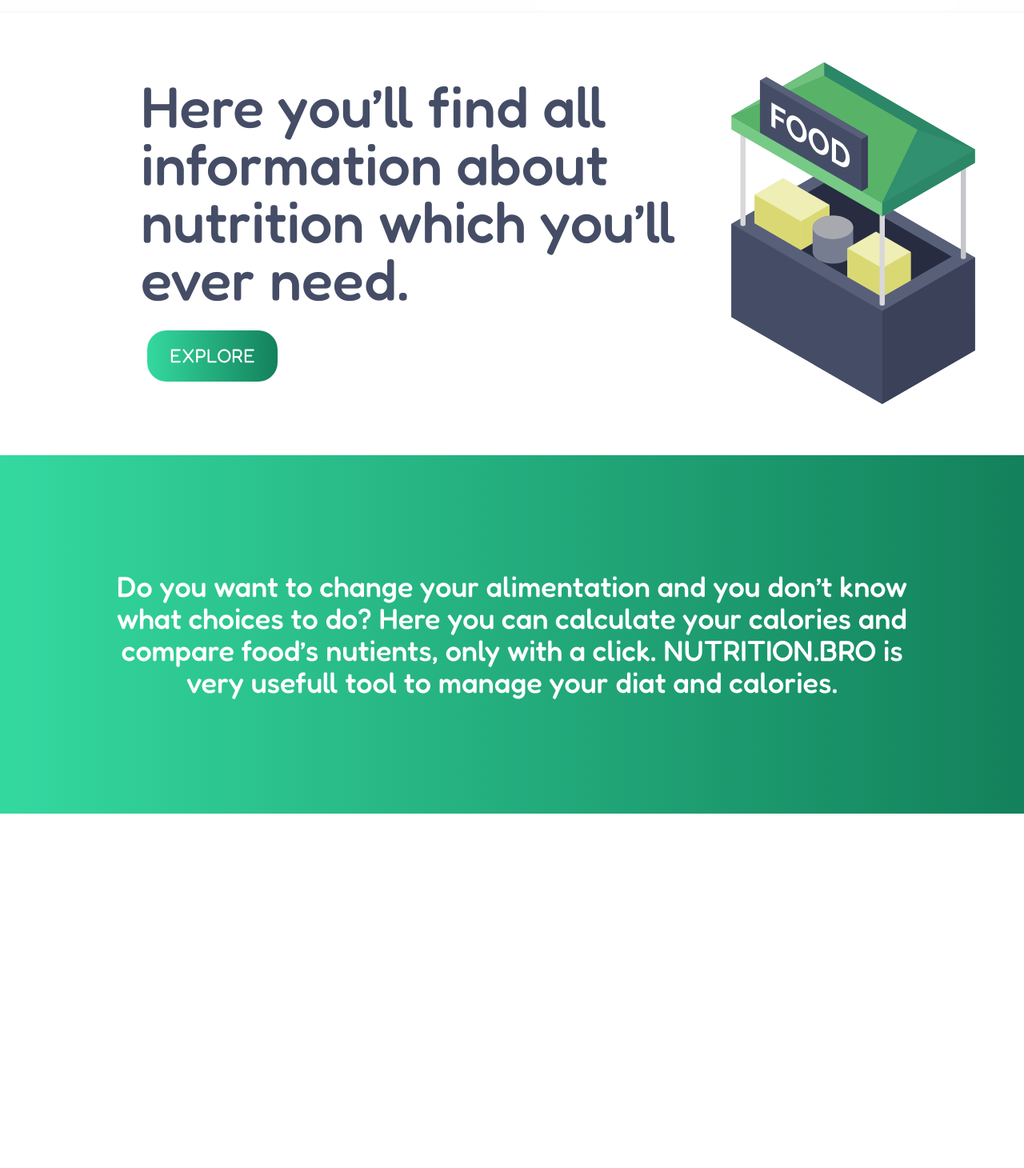
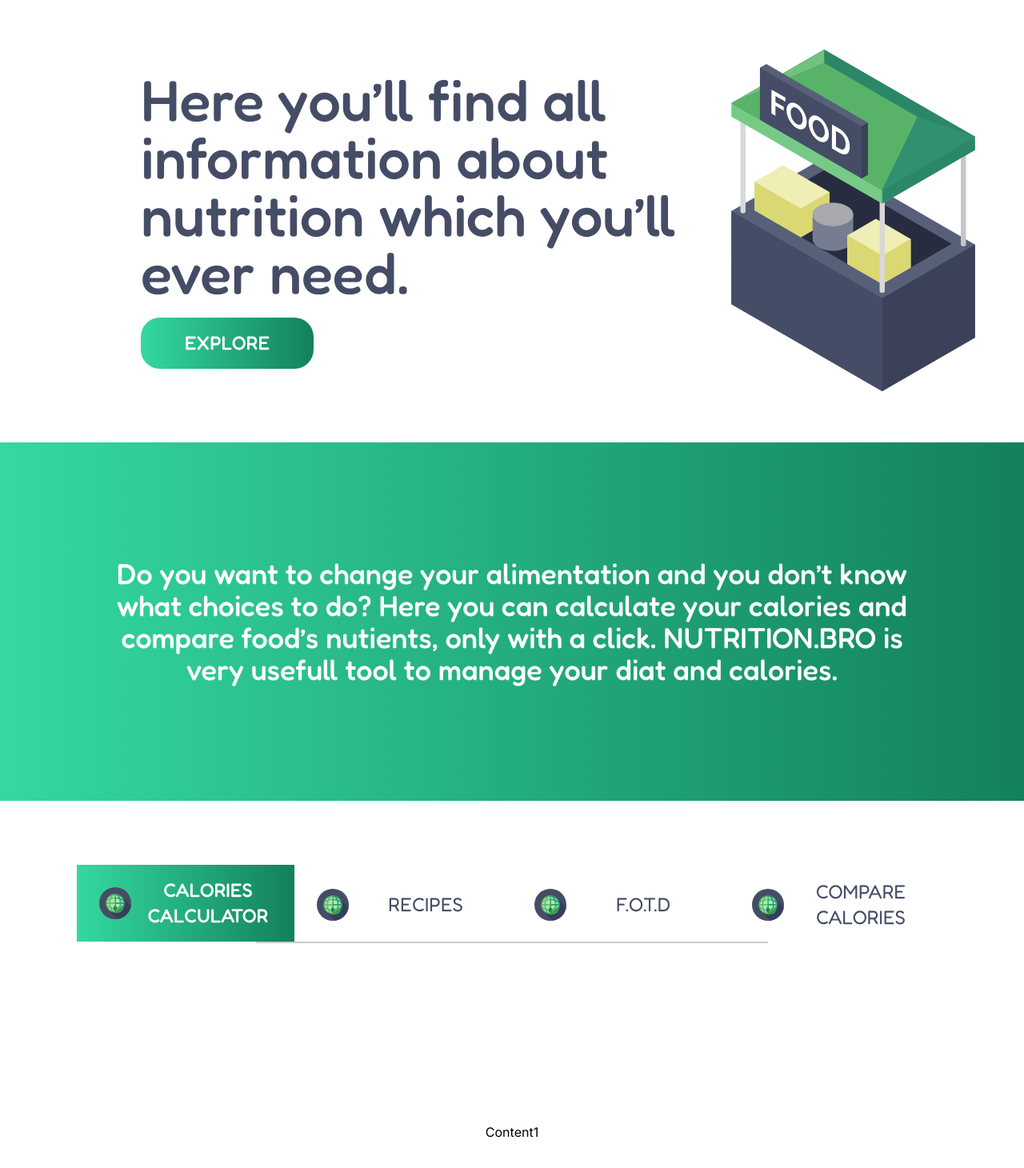
Before and after one commit to pricope-marius-andrei/Nutrition.Bro, a Next.js app in the folder nutrition.bro/: page / in a window 1280 px wide. Shown: the part 82-1542 px from the top of the page at 80% size. Before the commit the page ends 1099 px from the top, so only its background shows below. Built offline with nearby package versions, Linux system fonts and the light colour scheme.

Commit message:
create the menu for the home page

```diff
--- a/nutrition.bro/src/app/page.tsx
+++ b/nutrition.bro/src/app/page.tsx
@@ -2,6 +2,7 @@
 import NavBar from '@/components/navbar'
 import Hero from '@/components/hero'
 import Description from '@/components/description'
+import Menu from '@/components/menu'
 
 export default function Home() {
   return (
@@ -9,6 +10,7 @@
       <NavBar/>
       <Hero/>
       <Description text="Do you want to change your alimentation and you don’t know what choices to do? Here you can calculate your calories and compare food’s nutients, only with a click. NUTRITION.BRO is very usefull tool to manage your diat and calories. "/>
+      <Menu/>
     </div>
   )
 }
--- a/nutrition.bro/src/components/common/button/index.tsx
+++ b/nutrition.bro/src/components/common/button/index.tsx
@@ -1,17 +1,23 @@
-import React from "react";
+'use client'
+
+import { Component } from "react";
+import React, { useState,useEffect } from "react";
 
 export default function Button(props:any) {
 
     //set the style of the button
-    let classNameProp = !props.transparent ?
-    "flex bg-gradient-to-r from-grass-green to-dark-grass m-2 px-7 py-4 text-white text-2xl font-fredoka-regular rounded-3xl" :
-    "flex m-2 px-7 pt-4 pb-3 text-black text-2xl font-fredoka-regular rounded-3xl";
+    let classNameProp = !props.isTransparent ?
+    "flex bg-gradient-to-r from-grass-green to-dark-grass px-7 py-4 text-white text-2xl font-fredoka-medium" :
+    "flex px-7 pt-4 pb-3 text-black text-2xl font-fredoka-regular";
+
+    classNameProp += props.isRounded ? " rounded-3xl":" h-24"
 
     return (
-
         <button className={classNameProp}>
             {props.logo && <img className="w-10 m-auto mr-4" src="./logo.svg"></img>}
-            {props.name}
+            <div className="w-40 m-auto">
+                {props.name}
+            </div>
         </button>
     )
 }
--- a/nutrition.bro/src/components/hero/index.tsx
+++ b/nutrition.bro/src/components/hero/index.tsx
@@ -6,7 +6,7 @@
         <div className="md:flex sm:place-content-between m-auto lg:py-16 py-10">
             <div className="md:ml-44 sm:ml-20 ml-16 m-auto">
                 <h1 className="sm:max-w-3xl font-fredoka-medium lg:text-7xl sm:text-6xl text-5xl pb-5 text-black">Here you’ll find all information about nutrition which you’ll ever need.</h1>
-                <Button name="EXPLORE"/>
+                <Button isRounded={true} name="EXPLORE"/>
             </div>
             <img className="flex md:ml-0 lg:w-2/6 sm:w-96 w-72 m-auto  md:pt-0 pt-10" src="./hero_img.svg"></img>
         </div>
--- /dev/null
+++ b/nutrition.bro/src/components/menu/index.tsx
@@ -0,0 +1,82 @@
+'use client'
+
+import Button from "../common/button";
+import {useState } from "react";
+
+export default function Menu()
+{
+    const [statusButtons,changeStatus] = useState({id1:false,id2:true,id3:true,id4:true})
+
+    return (
+        <div>
+            <div className="flex mt-20 mx-auto justify-center">
+                <div className="w-fit h-fit" onClick={()=> {changeStatus(
+                    {
+                        id1:false,
+                        id2:true,
+                        id3:true,
+                        id4:true
+                    })
+                    }}>
+                    <Button logo="./logo.svg" isTransparent={statusButtons.id1} name="CALORIES CALCULATOR"/>
+                </div>
+                <div className="w-fit h-fit" onClick={()=> {changeStatus(
+                    {
+                        id1:true,
+                        id2:false,
+                        id3:true,
+                        id4:true
+                    })
+                    }}>
+                    <Button logo="./logo.svg" isTransparent={statusButtons.id2} name="RECIPES"/>
+                </div>
+                <div className="w-fit h-fit" onClick={()=> {changeStatus(
+                    {
+                        id1:true,
+                        id2:true,
+                        id3:false,
+                        id4:true
+                    })
+                    }}>
+                    <Button logo="./logo.svg" isTransparent={statusButtons.id3} name="F.O.T.D"/>
+                </div>
+                <div className="w-fit h-fit" onClick={()=> {changeStatus(
+                    {
+                        id1:true,
+                        id2:true,
+                        id3:true,
+                        id4:false
+                    })
+                    }}>
+                    <Button logo="./logo.svg" isTransparent={statusButtons.id4} name="COMPARE CALORIES"/>
+                </div>
+            </div>
+            <hr className="text-black opacity-30 border-t-2 ml-80 mr-80 m-auto mt-0"></hr>
+            <div className="flex p-56 ml-2 mr-2 text-center">
+                <div className="m-auto">
+                    {!statusButtons.id1 &&
+                        <div>
+                            Content1
+                        </div>
+                    }
+                    {!statusButtons.id2 &&
+                        <div>
+                            Content2
+                        </div>
+                    }
+                    {!statusButtons.id3 &&
+                        <div>
+                            Content3
+                        </div>
+                    }
+                    {!statusButtons.id4 &&
+                        <div>
+                            Content4
+                        </div>
+                    }
+                </div>
+            </div>
+        </div>
+
+    )
+}
--- a/nutrition.bro/src/components/navbar/index.tsx
+++ b/nutrition.bro/src/components/navbar/index.tsx
@@ -24,11 +24,11 @@
             </div>
             <div className="my-auto place-content-center">
                 <span className="top px-20 place-content-center lg:hidden flex"><Hamburger color="#454d66" toggled={hamburgerStatus} toggle={setHamburger}/></span>
-                {(isDesktopOrLaptop || hamburgerStatus) && <ul className="lg:flex bg-white bg-opacity-90 p-2 rounded-b-3xl lg:relative absolute text-black text-center lg:mr-20 lg:items-center lg:space-x-10 text-2xl font-fredoka-light">
+                {(isDesktopOrLaptop || hamburgerStatus) && <ul className="lg:flex lg:bg-opacity-0 bg-white bg-opacity-90 p-2 rounded-b-3xl lg:relative absolute text-black text-center lg:mr-20 lg:items-center lg:space-x-10 text-2xl font-fredoka-light">
                     <li className="cursor-pointer">HOME</li>
                     <li className="cursor-pointer">FOOD</li>
                     <li className="cursor-pointer">BLOGS</li>
-                    <li className="cursor-pointer"><Button name="ACCOUNT"/></li>
+                    <li className="cursor-pointer"><Button isRounded={true} name="ACCOUNT"/></li>
                 </ul>
                 }
             </div>
```
